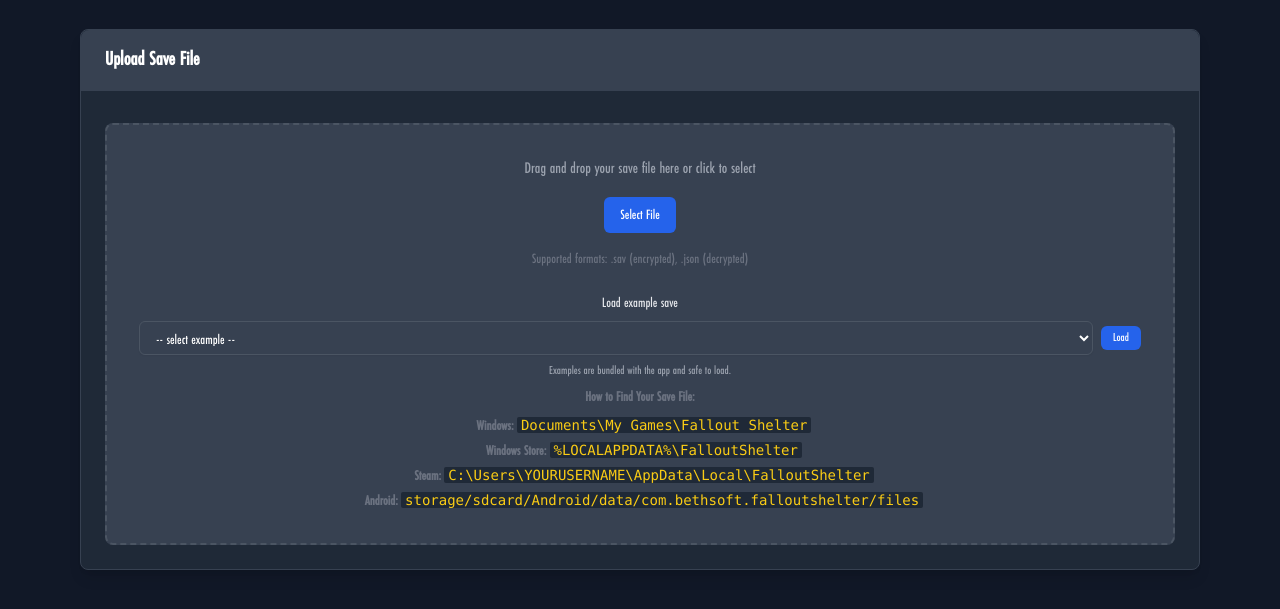
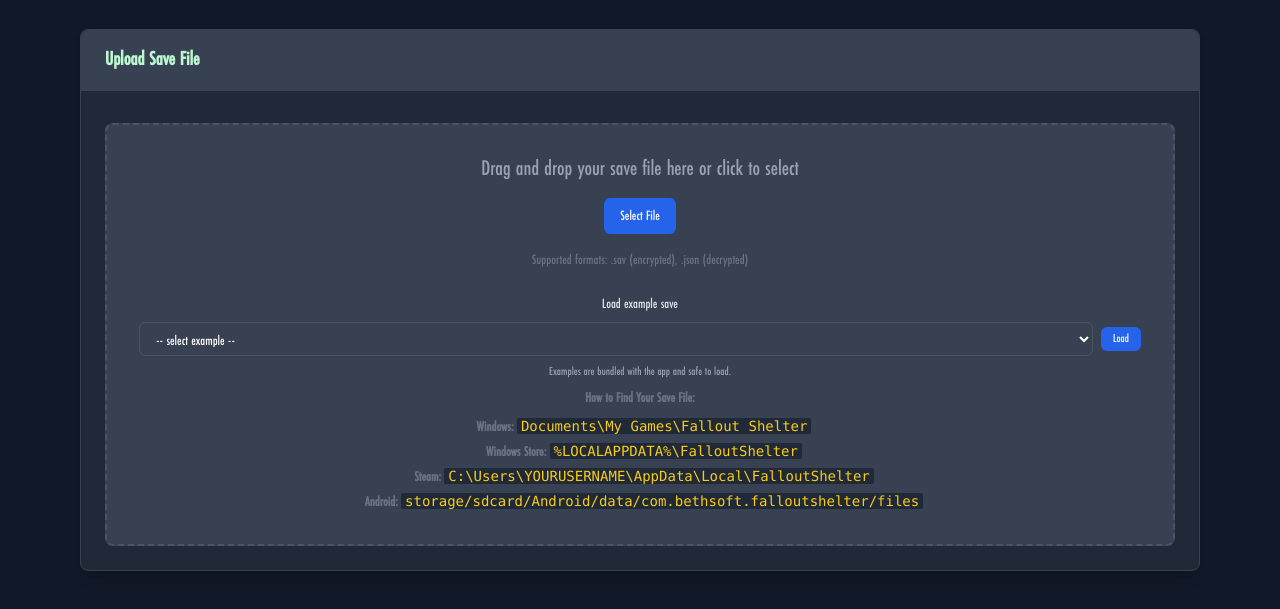
Before and after one commit to zanderlewis/wasteland, a website built with Vite: page index.html in a window 1280 px wide. Shown: the part 135-744 px from the top of the page. Built offline with nearby package versions, Linux system fonts and the light colour scheme.

Commit message:
Update style.css
Font fixes and green

```diff
--- a/src/style.css
+++ b/src/style.css
@@ -17,8 +17,10 @@
     color-scheme: dark;
   }
   body {
-    @apply bg-gray-900 text-white;
+    @apply bg-gray-900 text-green-200;
     font-family: 'FuturaCondensed', system-ui, sans-serif;
+    font-size: 22px;
+    line-height: 1.15;
   }
 }
 
```
